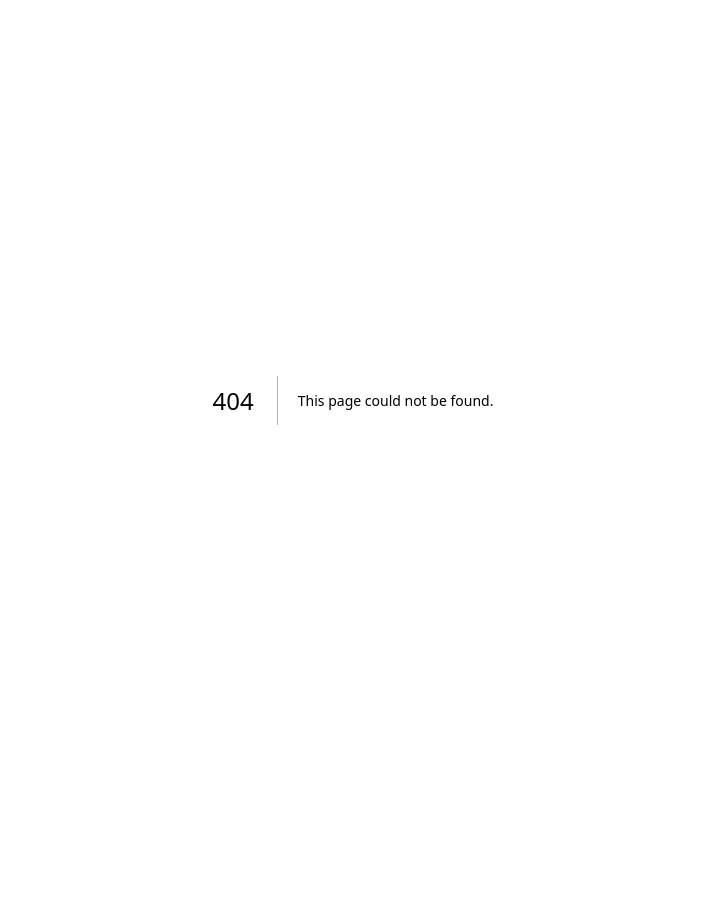
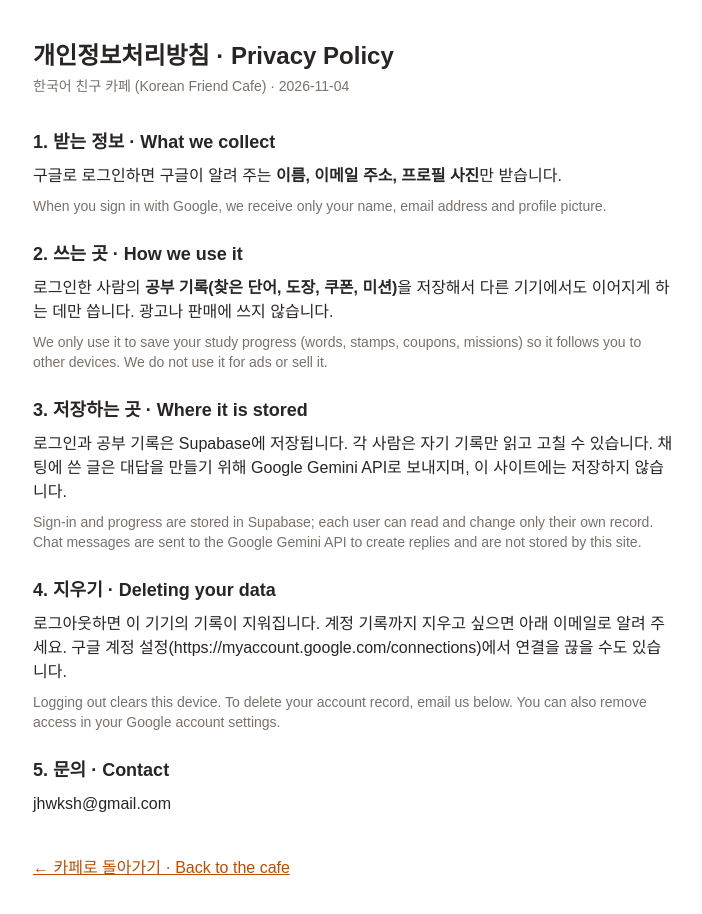
Before and after one commit to jhwksh/korean-friend-cafe, a Next.js app: page /privacy in a window 1280 px wide. Before the commit this address had no page. Shown: the top 914 px of the page, without its empty margins (287-989 px from the left). Before the commit the page ends 800 px from the top, so only its background shows below. Built offline with nearby package versions, Linux system fonts and the light colour scheme.

Commit message:
개인정보처리방침 페이지 추가 (구글 앱 게시용)
Co-Authored-By: Claude Opus 5.5 <noreply@anthropic.com>

```diff
--- /dev/null
+++ b/app/privacy/page.tsx
@@ -0,0 +1,72 @@
+import type { Metadata } from "next";
+import Link from "next/link";
+
+export const metadata: Metadata = {
+  title: "개인정보처리방침 · Privacy Policy | 한국어 친구 카페",
+};
+
+// 🔒 개인정보처리방침. 구글 로그인 앱을 게시하려면 이 주소가 필요하다.
+// 실제로 받는 것과 쓰는 곳만 적는다 (AuthProvider, FoundProvider, api/chat).
+export default function PrivacyPage() {
+  return (
+    <main className="mx-auto max-w-2xl px-4 py-10 text-stone-800">
+      <h1 className="text-2xl font-bold">개인정보처리방침 · Privacy Policy</h1>
+      <p className="mt-1 text-sm text-stone-500">한국어 친구 카페 (Korean Friend Cafe) · 2026-11-04</p>
+
+      <section className="mt-8 space-y-2">
+        <h2 className="text-lg font-bold">1. 받는 정보 · What we collect</h2>
+        <p>구글로 로그인하면 구글이 알려 주는 <b>이름, 이메일 주소, 프로필 사진</b>만 받습니다.</p>
+        <p className="text-sm text-stone-500">
+          When you sign in with Google, we receive only your name, email address and profile picture.
+        </p>
+      </section>
+
+      <section className="mt-6 space-y-2">
+        <h2 className="text-lg font-bold">2. 쓰는 곳 · How we use it</h2>
+        <p>
+          로그인한 사람의 <b>공부 기록(찾은 단어, 도장, 쿠폰, 미션)</b>을 저장해서 다른 기기에서도 이어지게 하는 데만 씁니다.
+          광고나 판매에 쓰지 않습니다.
+        </p>
+        <p className="text-sm text-stone-500">
+          We only use it to save your study progress (words, stamps, coupons, missions) so it follows you to other devices.
+          We do not use it for ads or sell it.
+        </p>
+      </section>
+
+      <section className="mt-6 space-y-2">
+        <h2 className="text-lg font-bold">3. 저장하는 곳 · Where it is stored</h2>
+        <p>
+          로그인과 공부 기록은 Supabase에 저장됩니다. 각 사람은 자기 기록만 읽고 고칠 수 있습니다.
+          채팅에 쓴 글은 대답을 만들기 위해 Google Gemini API로 보내지며, 이 사이트에는 저장하지 않습니다.
+        </p>
+        <p className="text-sm text-stone-500">
+          Sign-in and progress are stored in Supabase; each user can read and change only their own record.
+          Chat messages are sent to the Google Gemini API to create replies and are not stored by this site.
+        </p>
+      </section>
+
+      <section className="mt-6 space-y-2">
+        <h2 className="text-lg font-bold">4. 지우기 · Deleting your data</h2>
+        <p>
+          로그아웃하면 이 기기의 기록이 지워집니다. 계정 기록까지 지우고 싶으면 아래 이메일로 알려 주세요.
+          구글 계정 설정(https://myaccount.google.com/connections)에서 연결을 끊을 수도 있습니다.
+        </p>
+        <p className="text-sm text-stone-500">
+          Logging out clears this device. To delete your account record, email us below. You can also remove access in your
+          Google account settings.
+        </p>
+      </section>
+
+      <section className="mt-6 space-y-2">
+        <h2 className="text-lg font-bold">5. 문의 · Contact</h2>
+        <p>jhwksh@gmail.com</p>
+      </section>
+
+      <p className="mt-10">
+        <Link href="/" className="text-amber-700 underline">
+          ← 카페로 돌아가기 · Back to the cafe
+        </Link>
+      </p>
+    </main>
+  );
+}
```
Also changed, not shown: 1 other file (tests, documents, lock files or other folders).
